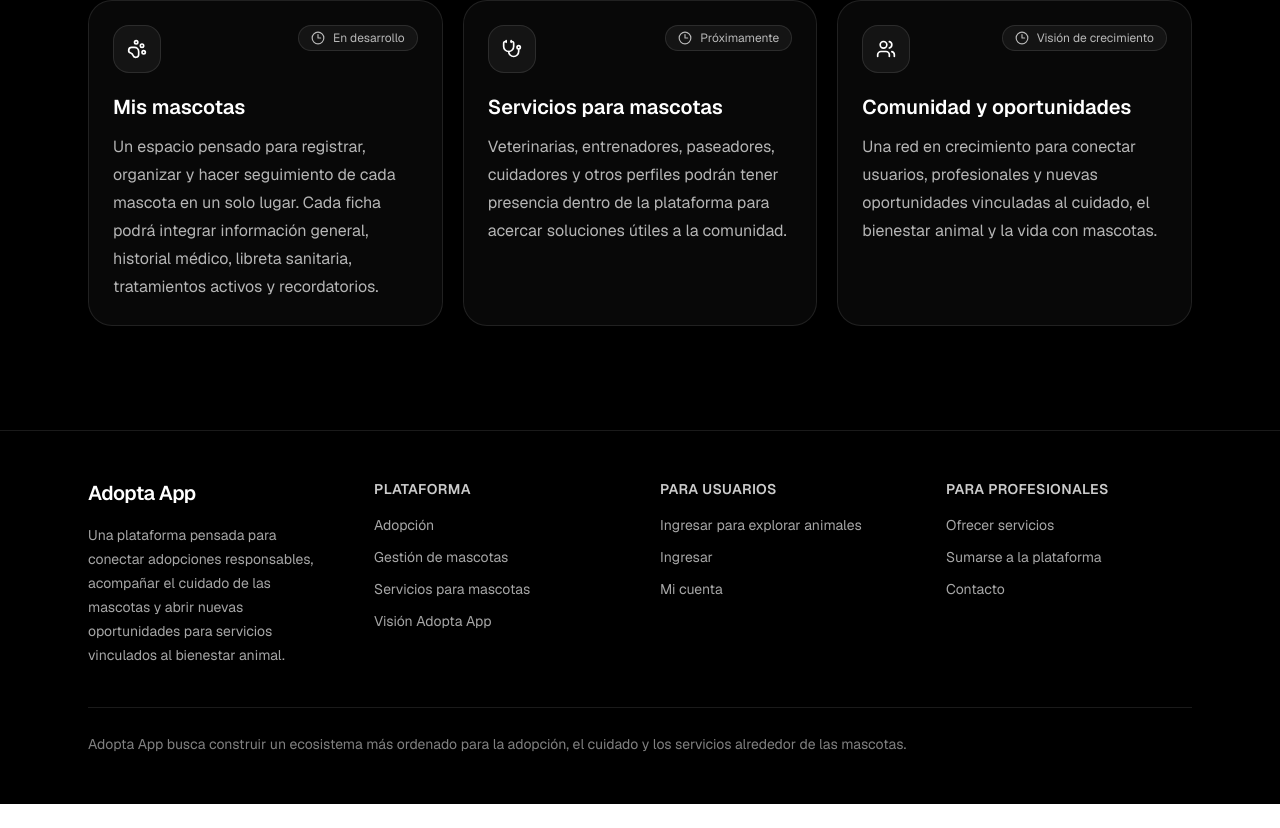
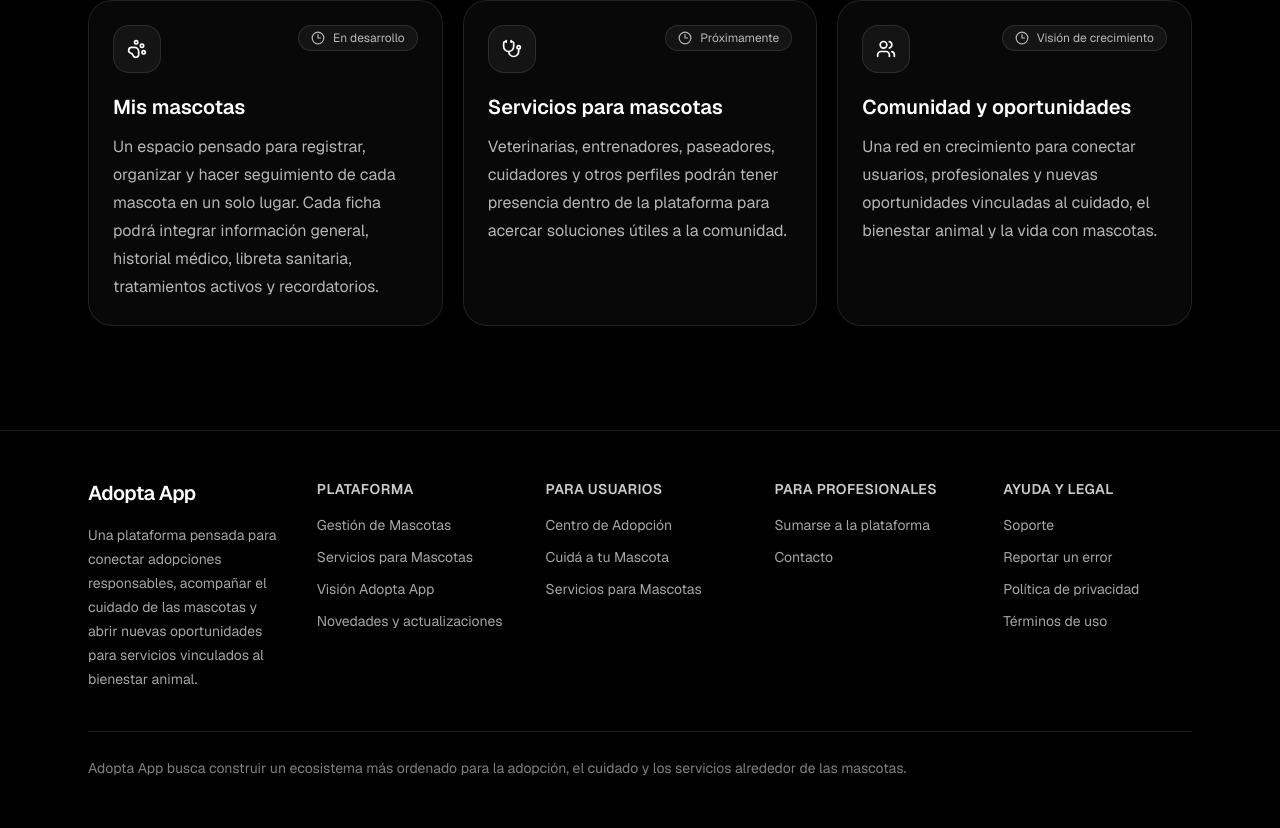
Before and after one commit to SantiagoPlus/adoptar_app, a Next.js app: page / in a window 1280 px wide. Shown: the part 1600-2428 px from the top of the page. Before the commit the page ends 2404 px from the top, so only its background shows below. Built offline with nearby package versions, Linux system fonts and the light colour scheme; no server answers; the database is empty.

Commit message:
Update footer.tsx

```diff
--- a/components/home/footer.tsx
+++ b/components/home/footer.tsx
@@ -4,7 +4,7 @@ export function HomeFooter() {
   return (
     <footer className="border-t border-white/10 bg-black">
       <div className="mx-auto max-w-6xl px-6 py-12">
-        <div className="grid gap-10 md:grid-cols-2 xl:grid-cols-4">
+        <div className="grid gap-10 md:grid-cols-2 xl:grid-cols-5">
           <div>
             <h3 className="mb-4 text-xl font-semibold tracking-tight text-white">
               Adopta App
@@ -21,12 +21,19 @@ export function HomeFooter() {
               Plataforma
             </h4>
             <ul className="space-y-3 text-sm text-white/65">
-              <li>Adopción</li>
-              <li>Gestión de mascotas</li>
-              <li>Servicios para mascotas</li>
+              <li>Gestión de Mascotas</li>
+              <li>Servicios para Mascotas</li>
               <li>
                 <Link href="/vision" className="transition hover:text-white">
                   Visión Adopta App
+                </Link>
+              </li>
+              <li>
+                <Link
+                  href="/actualizaciones"
+                  className="transition hover:text-white"
+                >
+                  Novedades y actualizaciones
                 </Link>
               </li>
             </ul>
@@ -38,23 +45,16 @@ export function HomeFooter() {
             </h4>
             <ul className="space-y-3 text-sm text-white/65">
               <li>
-                <Link
-                  href="/auth/login?next=/animales"
-                  className="transition hover:text-white"
-                >
-                  Ingresar para explorar animales
-                </Link>
-              </li>
-              <li>
-                <Link href="/auth/login" className="transition hover:text-white">
-                  Ingresar
+                <Link href="/animales" className="transition hover:text-white">
+                  Centro de Adopción
                 </Link>
               </li>
               <li>
                 <Link href="/perfil" className="transition hover:text-white">
-                  Mi cuenta
+                  Cuidá a tu Mascota
                 </Link>
               </li>
+              <li>Servicios para Mascotas</li>
             </ul>
           </div>
 
@@ -63,9 +63,20 @@ export function HomeFooter() {
               Para profesionales
             </h4>
             <ul className="space-y-3 text-sm text-white/65">
-              <li>Ofrecer servicios</li>
               <li>Sumarse a la plataforma</li>
               <li>Contacto</li>
+            </ul>
+          </div>
+
+          <div>
+            <h4 className="mb-4 text-sm font-semibold uppercase tracking-wide text-white/80">
+              Ayuda y legal
+            </h4>
+            <ul className="space-y-3 text-sm text-white/65">
+              <li>Soporte</li>
+              <li>Reportar un error</li>
+              <li>Política de privacidad</li>
+              <li>Términos de uso</li>
             </ul>
           </div>
         </div>
```
